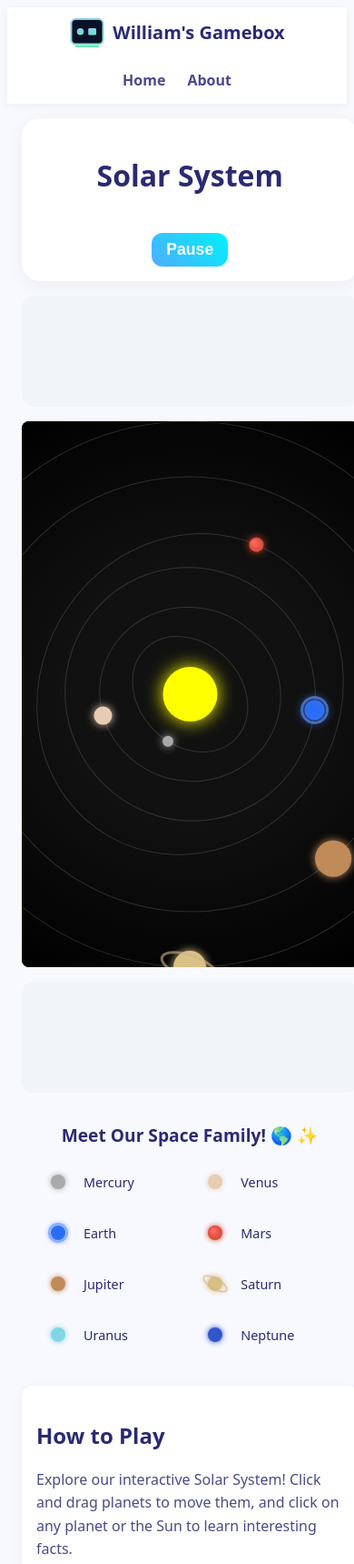
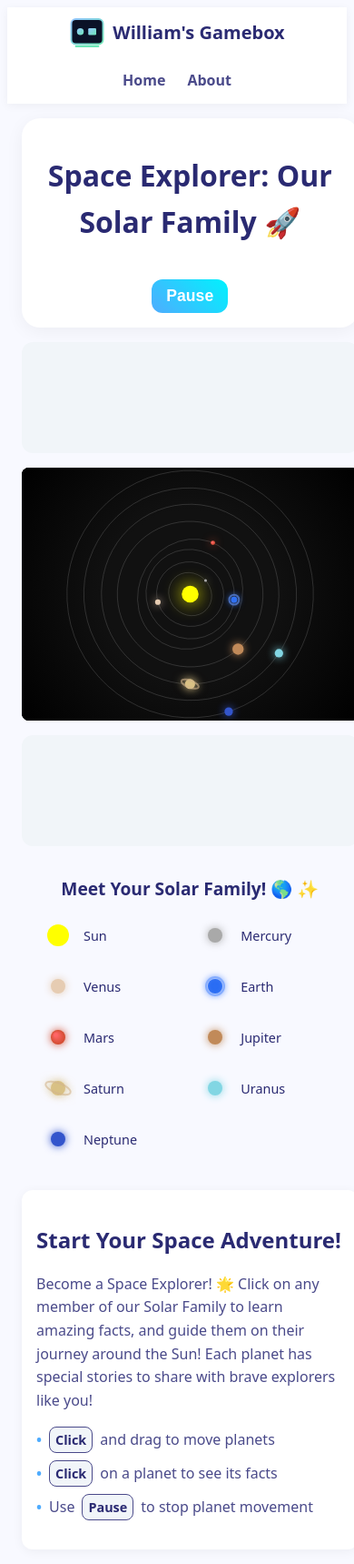
Before and after one commit to gerryahn/williams-gamebox, a plain HTML site: page games/solarsystem.html in a window 390 px wide. Shown: the top 1719 px of the page at 91% size. Drawn offline with Linux system fonts and the light colour scheme.

Commit message:
add solar system3

```diff
--- a/games/solarsystem.html
+++ b/games/solarsystem.html
@@ -3,7 +3,7 @@
 <head>
   <meta charset="utf-8" />
   <meta name="viewport" content="width=device-width, initial-scale=1" />
-  <title>Solar System — William's Gamebox</title>
+  <title>Space Explorer: Our Solar Family — William's Gamebox</title>
   <link rel="stylesheet" href="../styles/style.css" />
   <link rel="stylesheet" href="solarsystem/game.css" />
 </head>
@@ -12,7 +12,7 @@
 
   <main class="game-wrap">
     <div class="game-header">
-      <h1>Solar System</h1>
+      <h1>Space Explorer: Our Solar Family 🚀</h1>
       <div class="hud">
         <div class="game-controls">
           <button id="pauseBtn" class="btn btn-primary">Pause</button>
@@ -38,15 +38,15 @@
     </section>
 
     <section id="legend" class="game-info">
-      <h2>Meet Our Space Family! 🌎 ✨</h2>
+      <h2>Meet Your Solar Family! 🌎 ✨</h2>
       <div class="legend-items">
         <!-- legend items injected here -->
       </div>
     </section>
 
     <section class="howto">
-      <h2>How to Play</h2>
-      <p>Explore our interactive Solar System! Click and drag planets to move them, and click on any planet or the Sun to learn interesting facts.</p>
+      <h2>Start Your Space Adventure!</h2>
+      <p>Become a Space Explorer! 🌟 Click on any member of our Solar Family to learn amazing facts, and guide them on their journey around the Sun! Each planet has special stories to share with brave explorers like you!</p>
       <ul>
         <li><span class="kbd">Click</span> and drag to move planets</li>
         <li><span class="kbd">Click</span> on a planet to see its facts</li>
--- a/games/solarsystem/game.css
+++ b/games/solarsystem/game.css
@@ -2,48 +2,75 @@
   position: relative;
   background: #000;
   color: #eee;
-  display: flex;
-  height: 600px;
   margin: 0 auto;
   border-radius: 8px;
   overflow: hidden;
+  width: 100%;
+  max-width: 1200px;
 }
 
 #container {
-  flex: 1;
   position: relative;
+  width: 100%;
+  padding-bottom: 75%; /* 4:3 aspect ratio */
+  background: #000;
 }
 
 #solarCanvas {
-  display: block;
-  background: radial-gradient(circle at center, #111 40%, #000 100%);
+  position: absolute;
+  top: 0;
+  left: 0;
   width: 100%;
   height: 100%;
+  background: radial-gradient(circle at center, #111 40%, #000 100%);
+  touch-action: none; /* Prevents default touch behaviors */
+  display: block;
 }
 #infoBox {
   position: absolute;
-  background: rgba(30, 30, 30, 0.9);
-  padding: 12px 18px;
-  border-radius: 10px;
-  box-shadow: 0 0 12px rgba(255,255,255,0.3);
-  max-width: 280px;
+  background: rgba(20, 20, 40, 0.95);
+  padding: 15px 20px;
+  border-radius: 15px;
+  box-shadow: 0 0 20px rgba(100, 200, 255, 0.4);
+  max-width: 300px;
   pointer-events: none;
-  color: #ddd;
-  font-size: 14px;
+  color: #fff;
+  font-size: 18px;
   display: none;
   user-select: none;
   z-index: 10;
+  font-family: 'Comic Sans MS', 'Chalkboard SE', 'Marker Felt', sans-serif;
+  border: 2px solid rgba(100, 200, 255, 0.3);
 }
+
 #infoBox strong {
-  font-size: 16px;
+  font-size: 24px;
   display: block;
-  margin-bottom: 8px;
+  margin-bottom: 10px;
   color: #fff;
+  text-align: center;
+  text-shadow: 0 0 10px rgba(255, 255, 255, 0.5);
 }
+
 #infoBox ul {
   margin: 0;
-  padding-left: 18px;
-  line-height: 1.4;
+  padding-left: 25px;
+  line-height: 1.5;
+  list-style: none;
+}
+
+#infoBox ul li {
+  margin-bottom: 8px;
+  position: relative;
+  padding-left: 5px;
+}
+
+#infoBox ul li::before {
+  content: "★";
+  position: absolute;
+  left: -20px;
+  color: yellow;
+  font-size: 16px;
 }
 #legend {
   background: var(--surface-2);
--- a/games/solarsystem/game.js
+++ b/games/solarsystem/game.js
@@ -1,147 +1,78 @@
 (() => {
+  // Get DOM elements
   const canvas = document.getElementById('solarCanvas');
   const ctx = canvas.getContext('2d');
   const infoBox = document.getElementById('infoBox');
   const pauseBtn = document.getElementById('pauseBtn');
 
-  function resize() {
-    canvas.width = canvas.clientWidth;
-    canvas.height = canvas.clientHeight;
-  }
-  window.addEventListener('resize', resize);
-  resize();
+  // Game state
+  const state = {
+    lastTime: 0,
+    draggingPlanet: null,
+    paused: false,
+    isDragging: false,
+    dragStartAngle: 0,
+    dragStartMouseAngle: 0
+  };
 
+  // Define initial object properties
   const sun = {
     name: 'Sun',
     radius: 30,
     color: 'yellow',
-    facts: ['The Sun is a star at the center of our solar system.']
+    facts: ['The Sun is like a giant ball of fire that gives us light and keeps us warm!']
   };
 
   const planets = [
-    { name: 'Mercury', a: 70, e: 0.6, size: 6, color: '#a9a9a9', angle: 0, baseSpeed: 4.15, orbitRotation: 45, facts: [
-      'Mercury is the closest planet to the Sun.',
-      'Mercury has a very thin atmosphere.',
-      'A day on Mercury lasts about 59 Earth days.'
+    { name: 'Mercury', a: 80, e: 0.4, size: 5, color: '#a9a9a9', angle: 0, baseSpeed: 4.15, orbitRotation: 45, facts: [
+      'Mercury is the smallest planet!',
+      'It\'s the closest planet to the Sun, so it\'s very hot!',
+      'You could jump really high on Mercury because it\'s so small!'
     ], factIndex: 0 },
-    { name: 'Venus', a: 100, e: 0.3, size: 10, color: '#e6ccb2', angle: 0, baseSpeed: 1.62, orbitRotation: 15, facts: [
-      'Venus is the hottest planet in the solar system.',
-      'Venus rotates in the opposite direction to most planets.',
-      'Venus is sometimes called Earth’s sister planet.'
+    { name: 'Venus', a: 120, e: 0.3, size: 10, color: '#e6ccb2', angle: 0, baseSpeed: 1.62, orbitRotation: 15, facts: [
+      'Venus is the brightest planet in our night sky!',
+      'It spins backward compared to other planets - how silly!',
+      'Venus is about the same size as Earth!'
     ], factIndex: 0 },
-    { name: 'Earth', a: 140, e: 0.2, size: 11, color: '#2a6df4', angle: 0, baseSpeed: 1.0, orbitRotation: 60, facts: [
-      'Earth is the only planet known to support life.',
-      'Earth has one natural satellite, the Moon.',
-      'About 71% of Earth’s surface is water.'
+    { name: 'Earth', a: 160, e: 0.2, size: 11, color: '#2a6df4', angle: 0, baseSpeed: 1.0, orbitRotation: 60, facts: [
+      'Earth is our home planet - it\'s where we all live!',
+      'Earth has one moon that lights up our night sky!',
+      'Earth is covered in big oceans and green forests!'
     ], factIndex: 0 },
-    { name: 'Mars', a: 180, e: 0.4, size: 8, color: '#d14b2f', angle: 0, baseSpeed: 0.53, orbitRotation: 120, facts: [
-      'Mars is called the Red Planet due to iron oxide on its surface.',
-      'Mars has the tallest volcano in the solar system.',
-      'Mars is the 4th planet from the Sun.'
+    { name: 'Mars', a: 200, e: 0.4, size: 8, color: '#d14b2f', angle: 0, baseSpeed: 0.53, orbitRotation: 120, facts: [
+      'Mars is called the Red Planet because it looks red!',
+      'Mars has big mountains and deep valleys!',
+      'Mars has two tiny moons - that\'s twice as many as Earth!'
     ], factIndex: 0 },
-    { name: 'Jupiter', a: 240, e: 0.1, size: 20, color: '#c18a59', angle: 0, baseSpeed: 0.08, orbitRotation: 25, facts: [
-      'Jupiter is the largest planet in the solar system.',
-      'Jupiter has a giant red storm called the Great Red Spot.',
-      'Jupiter has over 79 moons.'
+    { name: 'Jupiter', a: 260, e: 0.1, size: 20, color: '#c18a59', angle: 0, baseSpeed: 0.08, orbitRotation: 25, facts: [
+      'Jupiter is the biggest planet - it\'s huge!',
+      'It has a big red spot that\'s like a giant storm!',
+      'Jupiter has lots and lots of moons!'
     ], factIndex: 0 },
-    { name: 'Saturn', a: 300, e: 0.15, size: 18, color: '#d9c185', angle: 0, baseSpeed: 0.034, orbitRotation: 80, facts: [
-      'Saturn is famous for its extensive ring system.',
-      'Saturn is the second largest planet.',
-      'Saturn’s rings are mostly made of ice particles.'
+    { name: 'Saturn', a: 320, e: 0.15, size: 18, color: '#d9c185', angle: 0, baseSpeed: 0.034, orbitRotation: 80, facts: [
+      'Saturn has beautiful rings around it!',
+      'The rings are made of ice and rock - like a space necklace!',
+      'Saturn is so light it could float in a giant bathtub!'
     ], factIndex: 0 },
-    { name: 'Uranus', a: 360, e: 0.12, size: 15, color: '#82d6e3', angle: 0, baseSpeed: 0.012, orbitRotation: 30, facts: [
-      'Uranus rotates on its side.',
-      'Uranus has a faint ring system.',
-      'Uranus is often called an ice giant.'
+    { name: 'Uranus', a: 380, e: 0.12, size: 15, color: '#82d6e3', angle: 0, baseSpeed: 0.012, orbitRotation: 30, facts: [
+      'Uranus rolls like a ball as it moves around the Sun!',
+      'It\'s a pretty blue-green color!',
+      'It\'s very cold on Uranus - like a giant ice ball!'
     ], factIndex: 0 },
-    { name: 'Neptune', a: 410, e: 0.05, size: 15, color: '#3355cc', angle: 0, baseSpeed: 0.006, orbitRotation: 70, facts: [
-      'Neptune is the farthest planet from the Sun.',
-      'Neptune has the strongest winds in the solar system.',
-      'Neptune was discovered through mathematical prediction.'
-    ], factIndex: 0 },
+    { name: 'Neptune', a: 440, e: 0.05, size: 15, color: '#3355cc', angle: 0, baseSpeed: 0.006, orbitRotation: 70, facts: [
+      'Neptune is the last planet in our solar system!',
+      'It\'s a beautiful bright blue color!',
+      'Neptune has super strong winds - like the biggest hurricane ever!'
+    ], factIndex: 0 }
   ];
 
-  // Generate legend content if legend element exists
-  function drawMiniPlanet(ctx, planet, x, y, size) {
-    ctx.save();
+  // Store original sizes for scaling
+  const originalSizes = {
+    sun: { radius: sun.radius },
+    planets: planets.map(p => ({ size: p.size, a: p.a }))
+  };
 
-    // Draw the planet
-    ctx.beginPath();
-    if (planet.name === 'Mars') {
-      const grad = ctx.createRadialGradient(x - size/3, y - size/3, size/5, x, y, size);
-      grad.addColorStop(0, '#ff6666');
-      grad.addColorStop(1, planet.color);
-      ctx.fillStyle = grad;
-    } else {
-      ctx.fillStyle = planet.color;
-    }
-    ctx.shadowColor = planet.color;
-    ctx.shadowBlur = 6;
-    ctx.arc(x, y, size, 0, Math.PI * 2);
-    ctx.fill();
-
-    // Draw Saturn's rings if it's Saturn
-    if (planet.name === 'Saturn') {
-      ctx.beginPath();
-      ctx.strokeStyle = 'rgba(210, 180, 140, 0.6)';
-      ctx.lineWidth = 2;
-      ctx.ellipse(x, y, size * 1.8, size * 0.7, Math.PI/6, 0, Math.PI * 2);
-      ctx.stroke();
-    }
-
-    // Draw Earth's atmosphere if it's Earth
-    if (planet.name === 'Earth') {
-      ctx.beginPath();
-      ctx.strokeStyle = 'rgba(100, 150, 255, 0.6)';
-      ctx.lineWidth = 2;
-      ctx.shadowColor = 'rgba(100, 150, 255, 0.7)';
-      ctx.shadowBlur = 5;
-      ctx.arc(x, y, size + 2, 0, Math.PI * 2);
-      ctx.stroke();
-    }
-
-    ctx.restore();
-  }
-
-  function createLegend() {
-    const legend = document.getElementById('legend');
-    if (!legend) return;  // Skip if legend element doesn't exist
-
-    const legendItems = document.createElement('div');
-    legendItems.className = 'legend-items';
-    legend.appendChild(legendItems);
-
-    planets.forEach(p => {
-      const item = document.createElement('div');
-      item.className = 'legend-item';
-
-      // Create a canvas for each planet
-      const canvas = document.createElement('canvas');
-      canvas.width = 40;  // Larger canvas for better resolution
-      canvas.height = 40;
-      canvas.className = 'legend-planet';
-      const ctx = canvas.getContext('2d');
-
-      // Draw the planet in the center of the canvas
-      drawMiniPlanet(ctx, p, canvas.width/2, canvas.height/2, 8);
-
-      item.appendChild(canvas);
-      const label = document.createElement('span');
-      label.textContent = p.name;
-      item.appendChild(label);
-      legendItems.appendChild(item);
-    });
-  }
-
-  // Try to create legend, but won't break if element doesn't exist
-  createLegend();
-
-  const centerX = () => canvas.width / 2;
-  const centerY = () => canvas.height / 2;
-
-  let draggingPlanet = null;
-  let paused = false;
-
+  // Helper functions
   function degToRad(deg) {
     return deg * Math.PI / 180;
   }
@@ -169,123 +100,93 @@
     return Math.sqrt((a * Math.cos(rad))**2 + (b * Math.sin(rad))**2);
   }
 
-  function drawSun() {
-    ctx.beginPath();
-    ctx.arc(centerX(), centerY(), sun.radius, 0, Math.PI * 2);
-    ctx.fillStyle = sun.color;
-    ctx.shadowColor = 'yellow';
-    ctx.shadowBlur = 20;
-    ctx.fill();
-    ctx.shadowBlur = 0;
-  }
+  // Canvas functions
+  function resize() {
+    canvas.width = canvas.clientWidth;
+    canvas.height = canvas.clientHeight;
 
-  function drawOrbits() {
-    ctx.strokeStyle = 'rgba(255,255,255,0.15)';
-    ctx.lineWidth = 1;
-    planets.forEach(p => {
-      const b = semiMinorAxis(p.a, p.e);
-      ctx.save();
-      ctx.translate(centerX(), centerY());
-      ctx.rotate(degToRad(p.orbitRotation));
-      ctx.beginPath();
-      ctx.ellipse(0, 0, p.a, b, 0, 0, Math.PI * 2);
-      ctx.stroke();
-      ctx.restore();
+    const minDimension = Math.min(canvas.width, canvas.height);
+    const scale = minDimension / 900; // Adjusted scale factor
+
+    sun.radius = originalSizes.sun.radius * scale;
+
+    planets.forEach((p, index) => {
+      const original = originalSizes.planets[index];
+      p.size = original.size * scale;
+      p.a = original.a * scale;
     });
   }
 
-  function drawSaturnRing(x, y, size) {
+  // Drawing functions
+  function drawPlanet(ctx, planet, x, y, size) {
+    ctx.beginPath();
+    if (planet.name === 'Mars') {
+      const grad = ctx.createRadialGradient(x - size/3, y - size/3, size/5, x, y, size);
+      grad.addColorStop(0, '#ff6666');
+      grad.addColorStop(1, planet.color);
+      ctx.fillStyle = grad;
+    } else {
+      ctx.fillStyle = planet.color;
+    }
+    ctx.shadowColor = planet.color;
+    ctx.shadowBlur = 10;
+    ctx.arc(x, y, size, 0, Math.PI * 2);
+    ctx.fill();
+
+    if (planet.name === 'Saturn') {
       ctx.save();
       ctx.translate(x, y);
       ctx.rotate(degToRad(20));
       ctx.strokeStyle = 'rgba(210, 180, 140, 0.6)';
-    ctx.lineWidth = 3;
+      ctx.lineWidth = 2;
       ctx.beginPath();
       ctx.ellipse(0, 0, size * 1.8, size * 0.7, 0, 0, Math.PI * 2);
       ctx.stroke();
       ctx.restore();
     }
 
-  function drawPlanets() {
+    if (planet.name === 'Earth') {
+      ctx.beginPath();
+      ctx.strokeStyle = 'rgba(100, 150, 255, 0.6)';
+      ctx.lineWidth = 2;
+      ctx.shadowColor = 'rgba(100, 150, 255, 0.7)';
+      ctx.shadowBlur = 5;
+      ctx.arc(x, y, size + 2, 0, Math.PI * 2);
+      ctx.stroke();
+    }
+  }
+
+  function animate(time = 0) {
+    const delta = (time - state.lastTime) / 1000;
+    state.lastTime = time;
+
+    ctx.clearRect(0, 0, canvas.width, canvas.height);
+
+    // Center the view
+    ctx.save();
+    ctx.translate(canvas.width/2, canvas.height/2);
+
+    // Draw orbits
     planets.forEach(p => {
       const b = semiMinorAxis(p.a, p.e);
-      const pos = pointOnRotatedEllipse(centerX(), centerY(), p.a, b, p.angle, p.orbitRotation);
+      ctx.beginPath();
+      ctx.strokeStyle = 'rgba(255,255,255,0.15)';
+      ctx.lineWidth = 1;
+      ctx.ellipse(0, 0, p.a, b, degToRad(p.orbitRotation), 0, Math.PI * 2);
+      ctx.stroke();
+    });
 
+    // Draw sun
     ctx.beginPath();
-      if (p.name === 'Mars') {
-        const grad = ctx.createRadialGradient(pos.x - p.size/3, pos.y - p.size/3, p.size / 5, pos.x, pos.y, p.size);
-        grad.addColorStop(0, '#ff6666');
-        grad.addColorStop(1, p.color);
-        ctx.fillStyle = grad;
-      } else {
-        ctx.fillStyle = p.color;
-      }
-      ctx.shadowColor = p.color;
-      ctx.shadowBlur = 10;
-      ctx.arc(pos.x, pos.y, p.size, 0, Math.PI * 2);
+    ctx.fillStyle = sun.color;
+    ctx.shadowColor = 'yellow';
+    ctx.shadowBlur = 20;
+    ctx.arc(0, 0, sun.radius, 0, Math.PI * 2);
     ctx.fill();
     ctx.shadowBlur = 0;
 
-      if (p.name === 'Earth') {
-        ctx.beginPath();
-        ctx.strokeStyle = 'rgba(100, 150, 255, 0.6)';
-        ctx.lineWidth = 3;
-        ctx.shadowColor = 'rgba(100, 150, 255, 0.7)';
-        ctx.shadowBlur = 10;
-        ctx.arc(pos.x, pos.y, p.size + 3, 0, Math.PI * 2);
-        ctx.stroke();
-        ctx.shadowBlur = 0;
-      }
-
-      if (p.name === 'Saturn') {
-        drawSaturnRing(pos.x, pos.y, p.size);
-      }
-    });
-  }
-
-  function isPointOnPlanet(x, y, planet) {
-    const b = semiMinorAxis(planet.a, planet.e);
-    const pos = pointOnRotatedEllipse(centerX(), centerY(), planet.a, b, planet.angle, planet.orbitRotation);
-    const dx = x - pos.x;
-    const dy = y - pos.y;
-    return Math.sqrt(dx * dx + dy * dy) <= planet.size + 5;
-  }
-
-  function isPointOnSun(x, y) {
-    const dx = x - centerX();
-    const dy = y - centerY();
-    return Math.sqrt(dx * dx + dy * dy) <= sun.radius + 5;
-  }
-
-  // Show multiple facts at once in styled info box
-  function showInfoMultiple(facts, x, y, title) {
-    infoBox.style.display = 'block';
-    infoBox.style.left = `${x + 15}px`;
-    infoBox.style.top = `${y + 15}px`;
-    infoBox.style.padding = '12px 18px';
-    infoBox.style.background = 'rgba(30, 30, 30, 0.9)';
-    infoBox.style.borderRadius = '10px';
-    infoBox.style.boxShadow = '0 0 12px rgba(255,255,255,0.3)';
-    infoBox.innerHTML = `<strong>${title}</strong>` +
-      `<ul>` +
-      facts.map(fact => `<li>${fact}</li>`).join('') +
-      `</ul>`;
-  }
-
-  function hideInfo() {
-    infoBox.style.display = 'none';
-  }
-
-  let lastTime = 0;
-  function animate(time=0) {
-    const delta = (time - lastTime) / 1000;
-    lastTime = time;
-
-    ctx.clearRect(0, 0, canvas.width, canvas.height);
-    drawOrbits();
-    drawSun();
-
-    if (!paused && !draggingPlanet) {
+    // Update and draw planets
+    if (!state.paused && !state.draggingPlanet) {
       planets.forEach(p => {
         const b = semiMinorAxis(p.a, p.e);
         const dist = distanceOnRotatedEllipse(p.a, b, p.angle);
@@ -293,19 +194,49 @@
         p.angle = (p.angle + p.baseSpeed * speedMod * delta * 60) % 360;
       });
     }
-    drawPlanets();
 
+    planets.forEach(p => {
+      const b = semiMinorAxis(p.a, p.e);
+      const pos = pointOnRotatedEllipse(0, 0, p.a, b, p.angle, p.orbitRotation);
+      drawPlanet(ctx, p, pos.x, pos.y, p.size);
+    });
+
+    ctx.restore();
     requestAnimationFrame(animate);
   }
 
-  let isDragging = false;
-  let dragStartAngle = 0;
-  let dragStartMouseAngle = 0;
+  // Info display
+  function showInfo(facts, x, y, title) {
+    const infoBox = document.getElementById('infoBox');
+    infoBox.style.display = 'block';
+    infoBox.style.left = `${x + 15}px`;
+    infoBox.style.top = `${y + 15}px`;
+    infoBox.innerHTML = `<strong>${title}</strong><ul>${facts.map(fact => `<li>${fact}</li>`).join('')}</ul>`;
+  }
+
+  function hideInfo() {
+    const infoBox = document.getElementById('infoBox');
+    infoBox.style.display = 'none';
+  }
+
+  // Interaction
+  function isPointOnPlanet(x, y, planet) {
+    const b = semiMinorAxis(planet.a, planet.e);
+    const pos = pointOnRotatedEllipse(canvas.width/2, canvas.height/2, planet.a, b, planet.angle, planet.orbitRotation);
+    const dx = x - pos.x;
+    const dy = y - pos.y;
+    return Math.sqrt(dx * dx + dy * dy) <= planet.size + 5;
+  }
+
+  function isPointOnSun(x, y) {
+    const dx = x - canvas.width/2;
+    const dy = y - canvas.height/2;
+    return Math.sqrt(dx * dx + dy * dy) <= sun.radius + 5;
+  }
 
   function getAngleOnRotatedEllipseFromPoint(x, y, rotation) {
-    const cx = centerX();
-    const cy = centerY();
-
+    const cx = canvas.width/2;
+    const cy = canvas.height/2;
     const radRot = degToRad(-rotation);
     const dx = x - cx;
     const dy = y - cy;
@@ -314,7 +245,11 @@
     return radToDeg(Math.atan2(yr, xr));
   }
 
-  function onPointerDown(e) {
+  // Event handlers
+  const handlers = {
+    dragStartTime: 0,
+
+    onClick(e) {
       e.preventDefault();
       const rect = canvas.getBoundingClientRect();
       const x = e.clientX - rect.left;
@@ -322,77 +257,139 @@
 
       for (const p of planets) {
         if (isPointOnPlanet(x, y, p)) {
-        draggingPlanet = p;
-        isDragging = true;
-        dragStartAngle = p.angle;
-        dragStartMouseAngle = getAngleOnRotatedEllipseFromPoint(x, y, p.orbitRotation);
-        hideInfo();
+          showInfo(p.facts, e.clientX, e.clientY, p.name);
           return;
         }
       }
       if (isPointOnSun(x, y)) {
-      showInfoMultiple(sun.facts, x, y, sun.name);
+        showInfo(sun.facts, e.clientX, e.clientY, sun.name);
         return;
       }
       hideInfo();
-  }
+    },
 
-  function onPointerMove(e) {
-    if (!isDragging || !draggingPlanet) return;
+    onPointerDown(e) {
       e.preventDefault();
-    const rect = canvas.getBoundingClientRect();
-    const x = e.clientX - rect.left;
-    const y = e.clientY - rect.top;
-
-    const currentMouseAngle = getAngleOnRotatedEllipseFromPoint(x, y, draggingPlanet.orbitRotation);
-    let deltaAngle = currentMouseAngle - dragStartMouseAngle;
-
-    if (deltaAngle > 180) deltaAngle -= 360;
-    else if (deltaAngle < -180) deltaAngle += 360;
-
-    draggingPlanet.angle = (dragStartAngle + deltaAngle + 360) % 360;
-    showInfoMultiple(draggingPlanet.facts, x, y, draggingPlanet.name);
-  }
-
-  function onPointerUp(e) {
-    if (isDragging) {
-      isDragging = false;
-      draggingPlanet = null;
-      hideInfo();
-    }
-  }
-
-  // Show all facts at once on click
-  function onClick(e) {
-    e.preventDefault();
+      handlers.dragStartTime = Date.now();
       const rect = canvas.getBoundingClientRect();
       const x = e.clientX - rect.left;
       const y = e.clientY - rect.top;
 
       for (const p of planets) {
         if (isPointOnPlanet(x, y, p)) {
-        showInfoMultiple(p.facts, x, y, p.name);
+          state.draggingPlanet = p;
+          state.isDragging = true;
+          state.dragStartAngle = p.angle;
+          state.dragStartMouseAngle = getAngleOnRotatedEllipseFromPoint(x, y, p.orbitRotation);
           return;
         }
       }
-    if (isPointOnSun(x, y)) {
-      showInfoMultiple(sun.facts, x, y, sun.name);
-      return;
+    },
+
+    onPointerMove(e) {
+      if (!state.isDragging || !state.draggingPlanet) return;
+      e.preventDefault();
+
+      // Only start actual dragging after a small delay or movement
+      if (Date.now() - handlers.dragStartTime < 100) return;
+
+      const rect = canvas.getBoundingClientRect();
+      const x = e.clientX - rect.left;
+      const y = e.clientY - rect.top;
+
+      const currentMouseAngle = getAngleOnRotatedEllipseFromPoint(x, y, state.draggingPlanet.orbitRotation);
+      let deltaAngle = currentMouseAngle - state.dragStartMouseAngle;
+
+      if (deltaAngle > 180) deltaAngle -= 360;
+      else if (deltaAngle < -180) deltaAngle += 360;
+
+      state.draggingPlanet.angle = (state.dragStartAngle + deltaAngle + 360) % 360;
+    },
+
+    onPointerUp(e) {
+      if (state.isDragging) {
+        // If this was a quick tap, treat it as a click
+        if (Date.now() - handlers.dragStartTime < 100) {
+          handlers.onClick(e);
         }
+        state.isDragging = false;
+        state.draggingPlanet = null;
         hideInfo();
       }
+    }
+  };
 
-  // Pause/play button toggle
+  // Create legend
+  function createLegend() {
+    const legend = document.getElementById('legend');
+    if (!legend) return;
+
+    const legendItems = document.createElement('div');
+    legendItems.className = 'legend-items';
+    legend.appendChild(legendItems);
+
+    // Add Sun to legend
+    const sunItem = document.createElement('div');
+    sunItem.className = 'legend-item';
+
+    const sunCanvas = document.createElement('canvas');
+    sunCanvas.width = 40;
+    sunCanvas.height = 40;
+    sunCanvas.className = 'legend-planet';
+    const sunCtx = sunCanvas.getContext('2d');
+
+    sunCtx.translate(sunCanvas.width/2, sunCanvas.height/2);
+    sunCtx.fillStyle = 'yellow';
+    sunCtx.beginPath();
+    sunCtx.arc(0, 0, 12, 0, Math.PI * 2);
+    sunCtx.fill();
+
+    sunItem.appendChild(sunCanvas);
+    const sunLabel = document.createElement('span');
+    sunLabel.textContent = sun.name;
+    sunItem.appendChild(sunLabel);
+    legendItems.appendChild(sunItem);
+
+    planets.forEach(p => {
+      const item = document.createElement('div');
+      item.className = 'legend-item';
+
+      const canvas = document.createElement('canvas');
+      canvas.width = 40;
+      canvas.height = 40;
+      canvas.className = 'legend-planet';
+      const ctx = canvas.getContext('2d');
+
+      ctx.translate(canvas.width/2, canvas.height/2);
+      drawPlanet(ctx, p, 0, 0, 8);
+
+      item.appendChild(canvas);
+      const label = document.createElement('span');
+      label.textContent = p.name;
+      item.appendChild(label);
+      legendItems.appendChild(item);
+    });
+  }
+
+  // Event listeners
+  canvas.addEventListener('pointerdown', handlers.onPointerDown.bind(handlers));
+  canvas.addEventListener('pointermove', handlers.onPointerMove.bind(handlers));
+  canvas.addEventListener('pointerup', handlers.onPointerUp.bind(handlers));
+  canvas.addEventListener('pointerleave', handlers.onPointerUp.bind(handlers));
+  canvas.addEventListener('click', handlers.onClick.bind(handlers));
+
   pauseBtn.addEventListener('click', () => {
-    paused = !paused;
-    pauseBtn.textContent = paused ? 'Play' : 'Pause';
+    state.paused = !state.paused;
+    pauseBtn.textContent = state.paused ? 'Play' : 'Pause';
   });
 
-  canvas.addEventListener('pointerdown', onPointerDown);
-  canvas.addEventListener('pointermove', onPointerMove);
-  canvas.addEventListener('pointerup', onPointerUp);
-  canvas.addEventListener('pointerleave', onPointerUp);
-  canvas.addEventListener('click', onClick);
+  window.addEventListener('resize', resize);
 
-  animate();
+  // Initialize
+  window.addEventListener('DOMContentLoaded', () => {
+    console.log('DOM loaded, initializing...');
+    createLegend();
+    resize();
+    requestAnimationFrame(animate);
+  });
 })();
```
Also changed, not shown: games/moonphases.html (added, +139 -0 lines). Lines whose indentation alone changed are shown as unchanged.
